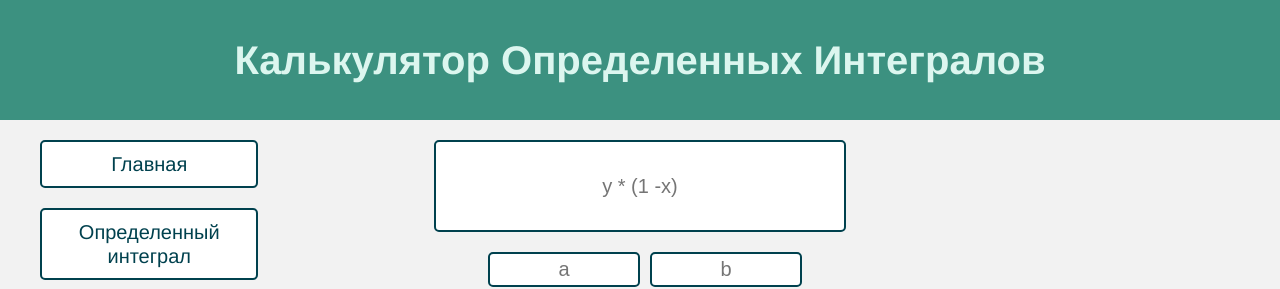
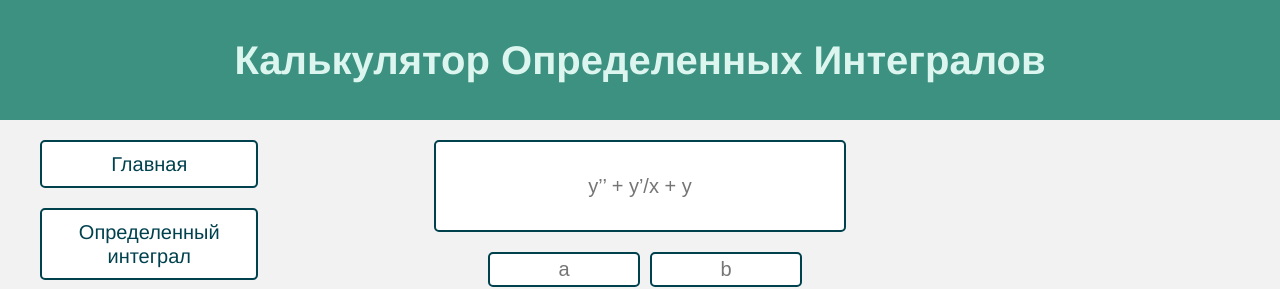
Before and after one commit to mxschardt/integral-calc, a React (Vite) app: page /diff2 in a window 1280 px wide. Shown: the top 289 px of the page. Built offline with nearby package versions, Linux system fonts and the light colour scheme.

Commit message:
style change

```diff
--- a/src/pages/DifferentialsII.tsx
+++ b/src/pages/DifferentialsII.tsx
@@ -49,7 +49,7 @@ function Differentials() {
           <input
             type="text"
             className="equation input"
-            placeholder="y * (1 -x)"
+            placeholder="y’’ + y’/x + y"
             required
             onChange={(e) => setEquation(e.target.value)}
           />
--- a/src/pages/DifferentialsIII.tsx
+++ b/src/pages/DifferentialsIII.tsx
@@ -112,7 +112,7 @@ function Differentials() {
             className="input"
             step="0.001"
             required
-            placeholder="y'0"
+            placeholder="z0"
             onChange={(e) => setZ0(e.target.value)}
           />
         </div>
```
